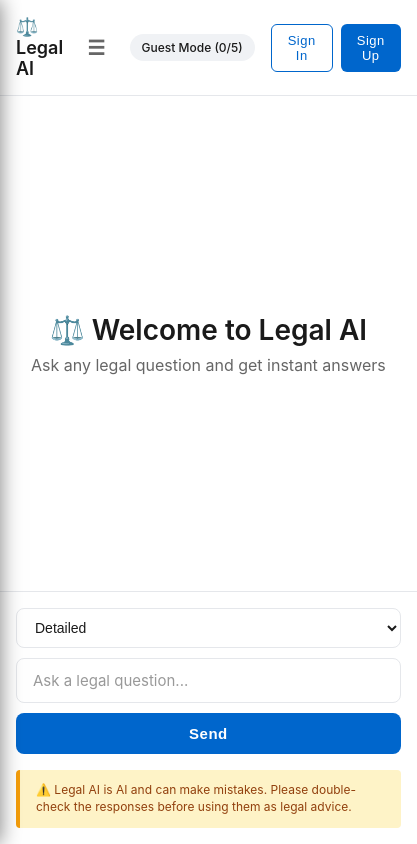
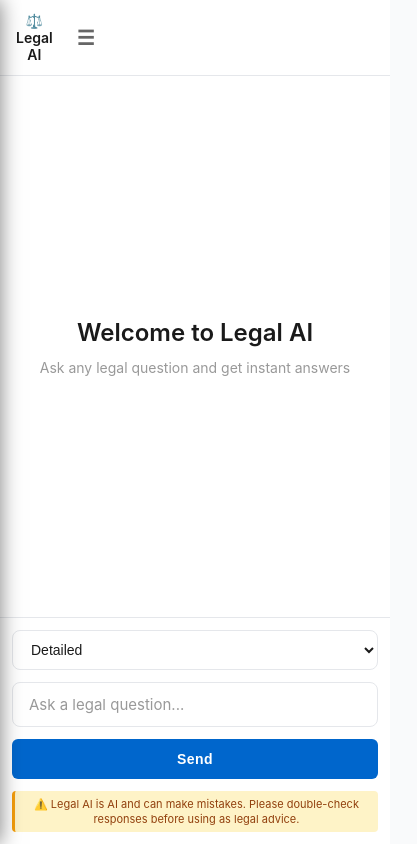
Before and after one commit to HetPatel1491/legal-llm, a React (Create React App) app: page / in a window 390 px wide. Both pictures are taken after a click on the button "Continue as Guest". Shown: the whole page, 417 px wide, since content can reach past the window. Built offline with nearby package versions, Linux system fonts and the light colour scheme.

Commit message:
Complete ChatPage redesign - beautiful PC layout, responsive mobile

```diff
--- a/src/ChatPage.css
+++ b/src/ChatPage.css
@@ -20,32 +20,32 @@
   background-color: #ffffff;
 }
 
-/* HEADER - Clean and spacious */
+/* HEADER - Clean, simple, logo only on PC */
 .chat-header {
   display: flex;
   align-items: center;
-  justify-content: space-between;
-  padding: 20px 24px;
+  justify-content: center;
+  padding: 16px 24px;
   border-bottom: 1px solid #e5e7eb;
   background-color: #ffffff;
   gap: 16px;
 }
 
 .chat-header h1 {
-  font-size: 20px;
+  font-size: 18px;
   font-weight: 600;
   color: #1a1a1a;
   margin: 0;
-  flex: 1;
 }
 
-/* Remove back button styling - it's gone! */
+/* Remove back button */
 .back-btn {
   display: none;
 }
 
-/* Menu button - small and clean */
+/* Menu button - hide on desktop, show on mobile */
 .menu-btn {
+  display: none;
   background: none;
   border: none;
   font-size: 20px;
@@ -53,11 +53,7 @@
   color: #666;
   padding: 8px;
   border-radius: 6px;
-  display: flex;
-  align-items: center;
-  justify-content: center;
   transition: background-color 0.2s;
-  margin-left: auto;
 }
 
 .menu-btn:hover {
@@ -67,63 +63,27 @@
 
 /* Guest badge */
 .guest-badge {
-  background-color: #f0f2f5;
-  color: #1a1a1a;
-  padding: 6px 12px;
-  border-radius: 20px;
-  font-size: 12px;
-  font-weight: 500;
-  margin: 0;
-  white-space: nowrap;
+  display: none;
 }
 
 /* Auth buttons */
 .auth-buttons {
-  display: flex;
-  gap: 8px;
+  display: none;
 }
 
-.header-btn {
-  padding: 8px 16px;
-  border-radius: 6px;
-  border: none;
-  font-size: 13px;
-  cursor: pointer;
-  transition: all 0.2s;
-  font-weight: 500;
-}
-
-.sign-in-btn {
-  background-color: transparent;
-  color: #0066cc;
-  border: 1px solid #0066cc;
-}
-
-.sign-in-btn:hover {
-  background-color: #f0f7ff;
-}
-
-.sign-up-btn {
-  background-color: #0066cc;
-  color: white;
-}
-
-.sign-up-btn:hover {
-  background-color: #0052a3;
-}
-
-/* CHAT MESSAGES - More spacing */
+/* CHAT MESSAGES - Centered and spacious */
 .chat-messages {
   flex: 1;
   overflow-y: auto;
-  padding: 24px;
+  padding: 40px 20px;
   display: flex;
   flex-direction: column;
   gap: 16px;
   background-color: #ffffff;
+  align-items: center;
 }
 
-/* Empty state */
+/* Empty state - centered and beautiful */
 .empty-state {
   display: flex;
   flex-direction: column;
@@ -132,26 +92,30 @@
   height: 100%;
   text-align: center;
   color: #666;
+  max-width: 600px;
+  margin: 0 auto;
 }
 
 .empty-state h2 {
-  font-size: 28px;
+  font-size: 36px;
   font-weight: 600;
   color: #1a1a1a;
-  margin: 0 0 8px 0;
+  margin: 0 0 12px 0;
 }
 
 .empty-state p {
   font-size: 16px;
-  color: #666;
+  color: #999;
   margin: 0;
 }
 
-/* MESSAGES - Clean styling */
+/* MESSAGES - Centered layout */
 .message {
   display: flex;
   margin-bottom: 8px;
   animation: fadeIn 0.3s ease-in;
+  width: 100%;
+  max-width: 800px;
 }
 
 @keyframes fadeIn {
@@ -177,7 +141,7 @@
   max-width: 70%;
   padding: 12px 16px;
   border-radius: 12px;
-  line-height: 1.5;
+  line-height: 1.6;
   font-size: 15px;
   word-wrap: break-word;
   overflow-wrap: break-word;
@@ -228,7 +192,7 @@
   }
 }
 
-/* Code blocks in messages */
+/* Code blocks */
 .message-content code {
   background-color: rgba(0, 0, 0, 0.1);
   padding: 2px 6px;
@@ -241,14 +205,24 @@
   background-color: rgba(255, 255, 255, 0.2);
 }
 
-/* INPUT AREA - Clean and spacious */
+/* INPUT AREA - Beautiful layout with dropdown next to input */
 .chat-input-area {
   display: flex;
   flex-direction: column;
-  gap: 12px;
-  padding: 20px 24px 24px;
+  align-items: center;
+  gap: 16px;
+  padding: 20px 24px 32px;
   background-color: #ffffff;
   border-top: 1px solid #e5e7eb;
+}
+
+/* Input row - dropdown and input together */
+.input-row {
+  display: flex;
+  gap: 12px;
+  width: 100%;
+  max-width: 800px;
+  align-items: flex-end;
 }
 
 .format-selector {
@@ -261,6 +235,8 @@
   cursor: pointer;
   transition: all 0.2s;
   font-weight: 500;
+  min-width: 130px;
+  white-space: nowrap;
 }
 
 .format-selector:hover {
@@ -274,8 +250,9 @@
   box-shadow: 0 0 0 3px rgba(0, 102, 204, 0.1);
 }
 
-/* Input field */
+/* Input field - takes remaining space */
 .chat-input-area input {
+  flex: 1;
   padding: 12px 16px;
   border: 1px solid #e5e7eb;
   border-radius: 8px;
@@ -301,18 +278,19 @@
   color: #999;
 }
 
-/* Send button */
+/* Send button - next to input */
 .chat-input-area button {
-  padding: 12px 24px;
+  padding: 10px 20px;
   background-color: #0066cc;
   color: white;
   border: none;
-  border-radius: 8px;
-  font-size: 15px;
+  border-radius: 6px;
+  font-size: 14px;
   font-weight: 600;
   cursor: pointer;
   transition: all 0.2s;
-  width: 100%;
+  white-space: nowrap;
+  height: 40px;
 }
 
 .chat-input-area button:hover:not(:disabled) {
@@ -326,26 +304,125 @@
   opacity: 0.6;
 }
 
-/* Disclaimer */
+/* Disclaimer - small, centered */
 .disclaimer {
-  padding: 12px 16px;
+  padding: 8px 12px;
   background-color: #fef3c7;
-  border-left: 4px solid #f59e0b;
+  border-left: 3px solid #f59e0b;
   color: #92400e;
-  font-size: 13px;
-  line-height: 1.4;
-  margin: 0 24px 24px;
+  font-size: 12px;
+  line-height: 1.3;
   border-radius: 4px;
+  max-width: 500px;
+  text-align: center;
+  margin: 0;
 }
 
-/* SIDEBAR - Mobile responsive */
+/* RESPONSIVE - Mobile adjustments */
+@media (max-width: 1024px) {
+  .chat-header h1 {
+    font-size: 18px;
+  }
+
+  .message-content {
+    max-width: 75%;
+  }
+
+  .input-row {
+    max-width: 700px;
+  }
+}
+
 @media (max-width: 768px) {
   .chat-page-with-sidebar.sidebar-open .chat-page {
     display: none;
   }
 
+  .chat-header {
+    padding: 12px 16px;
+    justify-content: space-between;
+  }
+
+  .chat-header h1 {
+    font-size: 16px;
+    flex: 1;
+    text-align: center;
+  }
+
+  .menu-btn {
+    display: flex;
+    order: 2;
+  }
+
+  .chat-messages {
+    padding: 20px 16px;
+    gap: 12px;
+  }
+
+  .empty-state h2 {
+    font-size: 28px;
+  }
+
+  .message-content {
+    max-width: 80%;
+    padding: 10px 14px;
+    font-size: 14px;
+  }
+
+  .chat-input-area {
+    padding: 16px;
+    gap: 12px;
+  }
+
+  .input-row {
+    flex-direction: column;
+    max-width: 100%;
+  }
+
+  .format-selector {
+    width: 100%;
+    min-width: unset;
+  }
+
+  .chat-input-area input {
+    width: 100%;
+  }
+
+  .chat-input-area button {
+    width: 100%;
+  }
+
+  .disclaimer {
+    max-width: 100%;
+    font-size: 11px;
+  }
+}
+
+@media (max-width: 480px) {
+  .chat-header h1 {
+    font-size: 14px;
+  }
+
+  .empty-state h2 {
+    font-size: 24px;
+  }
+
+  .empty-state p {
+    font-size: 14px;
+  }
+
   .message-content {
     max-width: 85%;
+    padding: 8px 12px;
+    font-size: 13px;
+  }
+
+  .chat-input-area {
+    padding: 12px;
+  }
+
+  .disclaimer {
+    padding: 6px 10px;
   }
 }
 
@@ -366,35 +443,3 @@
 .chat-messages::-webkit-scrollbar-thumb:hover {
   background-color: #999;
 }
-
-/* Responsive design */
-@media (max-width: 640px) {
-  .chat-header {
-    padding: 16px;
-  }
-
-  .chat-header h1 {
-    font-size: 18px;
-  }
-
-  .chat-messages {
-    padding: 16px;
-    gap: 12px;
-  }
-
-  .chat-input-area {
-    padding: 16px;
-    gap: 10px;
-  }
-
-  .message-content {
-    max-width: 85%;
-    padding: 10px 14px;
-    font-size: 14px;
-  }
-
-  .disclaimer {
-    margin: 0 16px 16px;
-    font-size: 12px;
-  }
-}
--- a/src/ChatPage.js
+++ b/src/ChatPage.js
@@ -181,13 +181,7 @@ function ChatPage({ isGuest, onBackToHome, onSignIn, onSignUp }) {
       let updatedMessages = [...newMessages, botMessage];
       setMessages(updatedMessages);
 
-      // Prepare conversation history
-      const conversationHistory = messages.map(msg => ({
-        role: msg.role,
-        content: msg.content
-      }));
-
-      // Send POST request with conversation history
+      // Send POST request
       const response = await fetch('https://legal-llm-backend-production.up.railway.app/ask', {
         method: 'POST',
         headers: {
@@ -195,7 +189,7 @@ function ChatPage({ isGuest, onBackToHome, onSignIn, onSignUp }) {
         },
         body: JSON.stringify({
           question: userQuestion,
-          format: responseFormat,
+          format: responseFormat
         })
       });
 
@@ -257,14 +251,14 @@ function ChatPage({ isGuest, onBackToHome, onSignIn, onSignUp }) {
                 setMessages(updatedMessages);
                 saveMessagesToConversation(updatedMessages);
               } else if (data.word) {
-                // Stream word received with delay
+                // Stream word received with delay for smooth effect
                 setTimeout(() => {
                   fullAnswer += data.word;
                   botMessage = { role: 'bot', content: fullAnswer };
                   updatedMessages = [...newMessages, botMessage];
                   setMessages(updatedMessages);
                   saveMessagesToConversation(updatedMessages);
-                }, 250);
+                }, 50);
               }
             } catch (error) {
               console.error('Error parsing SSE data:', error);
@@ -297,24 +291,12 @@ function ChatPage({ isGuest, onBackToHome, onSignIn, onSignUp }) {
           <div className="chat-header">
             <h1>⚖️ Legal AI</h1>
             <button className="menu-btn" onClick={toggleSidebar}>☰</button>
-            {isGuest && <p className="guest-badge">Guest Mode ({questionCount}/5)</p>}
-
-            {isGuest && (
-              <div className="auth-buttons">
-                <button className="header-btn sign-in-btn" onClick={onSignIn}>
-                  Sign In
-                </button>
-                <button className="header-btn sign-up-btn" onClick={onSignUp}>
-                  Sign Up
-                </button>
-              </div>
-            )}
           </div>
 
           <div className="chat-messages">
             {messages.length === 0 && (
               <div className="empty-state">
-                <h2>⚖️ Welcome to Legal AI</h2>
+                <h2>Welcome to Legal AI</h2>
                 <p>Ask any legal question and get instant answers</p>
               </div>
             )}
@@ -334,6 +316,7 @@ function ChatPage({ isGuest, onBackToHome, onSignIn, onSignUp }) {
           </div>
 
           <div className="chat-input-area">
+            <div className="input-row">
               <select
                 value={responseFormat}
                 onChange={(e) => setResponseFormat(e.target.value)}
@@ -341,7 +324,7 @@ function ChatPage({ isGuest, onBackToHome, onSignIn, onSignUp }) {
                 disabled={loading}
               >
                 <option value="detailed">Detailed</option>
-              <option value="bullets">Bullet Points</option>
+                <option value="bullets">Bullets</option>
                 <option value="simple">Simple</option>
                 <option value="qa">Q&A</option>
               </select>
@@ -360,7 +343,8 @@ function ChatPage({ isGuest, onBackToHome, onSignIn, onSignUp }) {
             </div>
 
             <div className="disclaimer">
-            ⚠️ Legal AI is AI and can make mistakes. Please double-check the responses before using them as legal advice.
+              ⚠️ Legal AI is AI and can make mistakes. Please double-check responses before using as legal advice.
+            </div>
           </div>
         </div>
       </div>
```
Lines whose indentation alone changed are shown as unchanged.
